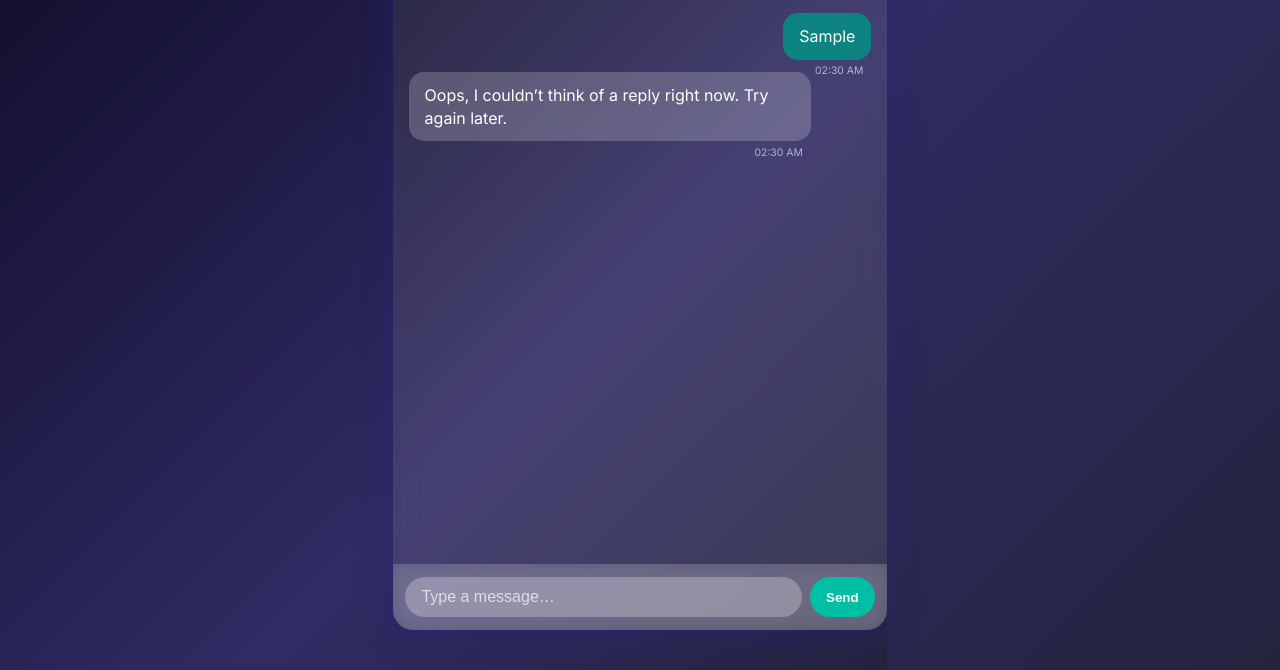
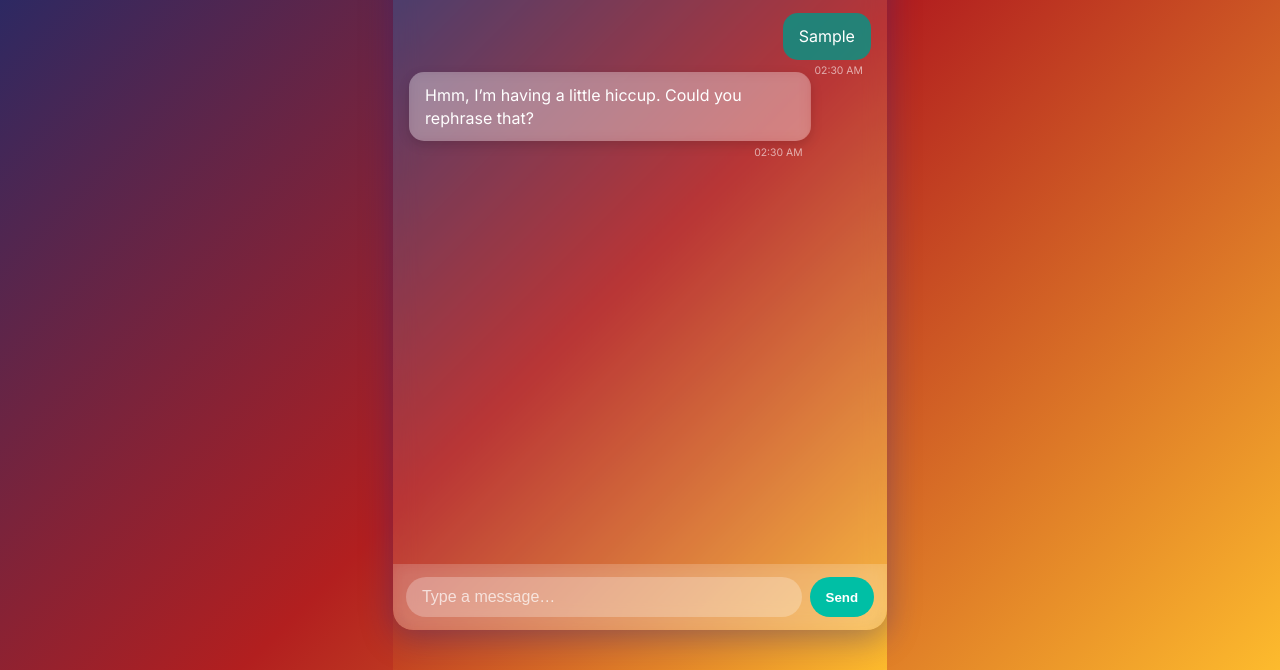
Before and after one commit to ishitadhnjh-jpg/chatbot, a website: page index.html in a window 1280 px wide. Both pictures are taken after typing "Sample" into the empty fields and a click on the button "Send". Shown: the part 130-800 px from the top of the page. Drawn offline with Linux system fonts and the light colour scheme; no server answers.

Commit message:
Add files via upload

```diff
--- a/script.js
+++ b/script.js
@@ -52,7 +52,8 @@ async function fetchReply(message, history) {
     return data.content || data.message?.content || '';
   } catch (err) {
     console.error('Error fetching reply:', err);
-    return "Oops, I couldn’t think of a reply right now. Try again later.";
+    // Friendly fallback when LLM fails
+    return "Hmm, I’m having a little hiccup. Could you rephrase that?";
   }
 }
 
--- a/styles.css
+++ b/styles.css
@@ -5,7 +5,7 @@ html, body {
   padding: 0;
   height: 100%;
   font-family: 'Inter', sans-serif;
-  background: linear-gradient(135deg, #0f0c29, #302b63, #24243e);
+  background: linear-gradient(135deg, #1a2a6c, #b21f1f, #fdbb2d);
   color: #e0e0e0;
   display: flex;
   justify-content: center;
@@ -70,8 +70,10 @@ html, body {
 
 .message.bot {
   align-self: flex-start;
-  background: rgba(255, 255, 255, 0.2);
+  background: rgba(255, 255, 255, 0.3);
   color: #fff;
+  backdrop-filter: blur(6px);
+  box-shadow: 0 4px 12px rgba(0,0,0,0.15);
 }
 
 .message::after {
```
